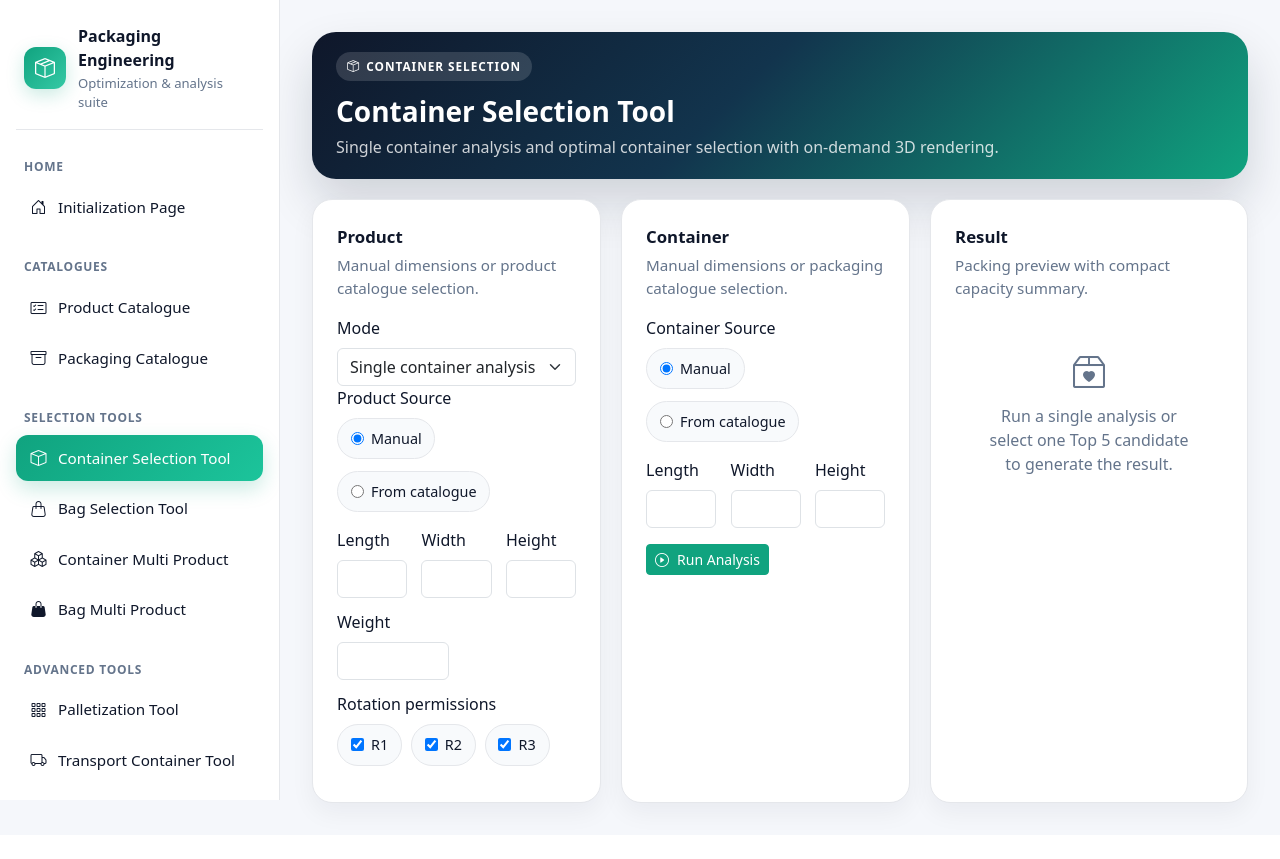
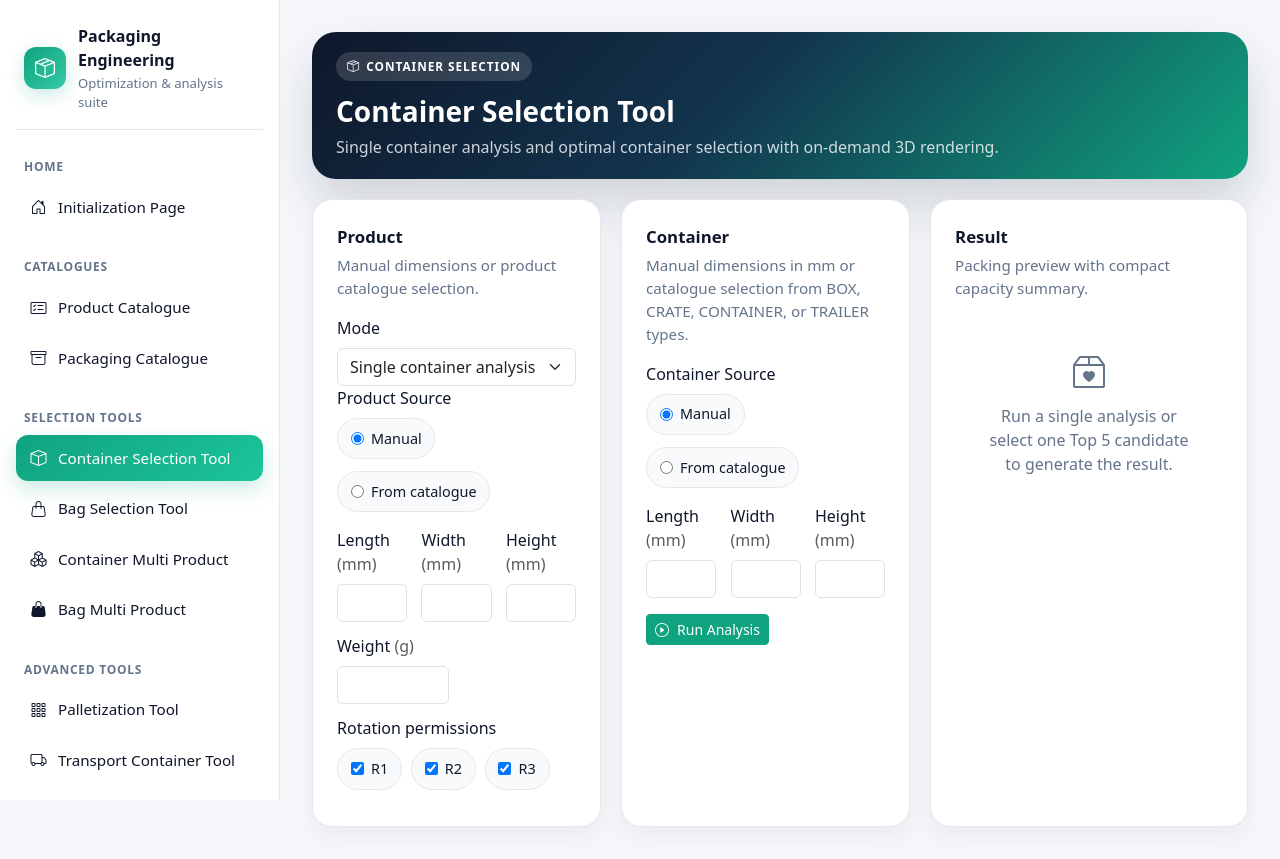
Before and after one commit to jarmirezciro/packaging-engineering, a Django app: page /container-selection/mode1/ in a window 1280 px wide. Before the commit the page ends 822 px from the top, so only its background shows below. Run offline with Django 4.2, Linux system fonts and the light colour scheme; data that the repository does not hold is empty; parts of the project's set-up code (start-up, migrations or seed data) failed here and were passed over.

Commit message:
Add units and filter container packaging types

```diff
--- a/packagingapp/templates/container_selection_tool/partials/_container_selection_container_section.html
+++ b/packagingapp/templates/container_selection_tool/partials/_container_selection_container_section.html
@@ -1,7 +1,7 @@
 <div class="app-card">
     <div class="app-card-body">
         <div class="app-section-title">Container</div>
-        <div class="app-section-subtitle">Manual dimensions or packaging catalogue selection.</div>
+        <div class="app-section-subtitle">Manual dimensions in mm or catalogue selection from BOX, CRATE, CONTAINER, or TRAILER types.</div>
 
         <div id="{% if mode == 'workflow' %}globalCatalogueChooser_{{ container_ui.prefix }}{% else %}globalCatalogueChooser{% endif %}" class="tool-field-group tool-tight-gap">
             <label class="form-label">Packaging Catalogue</label>
@@ -34,9 +34,9 @@
 
             <div id="{% if mode == 'workflow' %}manualContainerFields_{{ container_ui.prefix }}{% else %}manualContainerFields{% endif %}">
                 <div class="tool-compact-grid-three">
-                    <div class="tool-field-group mb-0"><label class="form-label">Length</label>{% if mode == "workflow" %}<input type="number" step="any" class="form-control" name="{{ container_ui.names.box_l }}" value="{{ container_values.box_l|default:'' }}">{% else %}{{ form.box_l }}{% endif %}</div>
-                    <div class="tool-field-group mb-0"><label class="form-label">Width</label>{% if mode == "workflow" %}<input type="number" step="any" class="form-control" name="{{ container_ui.names.box_w }}" value="{{ container_values.box_w|default:'' }}">{% else %}{{ form.box_w }}{% endif %}</div>
-                    <div class="tool-field-group mb-0"><label class="form-label">Height</label>{% if mode == "workflow" %}<input type="number" step="any" class="form-control" name="{{ container_ui.names.box_h }}" value="{{ container_values.box_h|default:'' }}">{% else %}{{ form.box_h }}{% endif %}</div>
+                    <div class="tool-field-group mb-0"><label class="form-label">Length <span class="text-muted">(mm)</span></label>{% if mode == "workflow" %}<input type="number" step="any" class="form-control" name="{{ container_ui.names.box_l }}" value="{{ container_values.box_l|default:'' }}">{% else %}{{ form.box_l }}{% endif %}</div>
+                    <div class="tool-field-group mb-0"><label class="form-label">Width <span class="text-muted">(mm)</span></label>{% if mode == "workflow" %}<input type="number" step="any" class="form-control" name="{{ container_ui.names.box_w }}" value="{{ container_values.box_w|default:'' }}">{% else %}{{ form.box_w }}{% endif %}</div>
+                    <div class="tool-field-group mb-0"><label class="form-label">Height <span class="text-muted">(mm)</span></label>{% if mode == "workflow" %}<input type="number" step="any" class="form-control" name="{{ container_ui.names.box_h }}" value="{{ container_values.box_h|default:'' }}">{% else %}{{ form.box_h }}{% endif %}</div>
                 </div>
             </div>
 
@@ -44,8 +44,8 @@
                 <div class="tool-summary-strip">
                     <div class="tool-summary-main"><strong>{{ selected_material.part_number }}</strong> — {{ selected_material.part_description }}</div>
                     <div class="tool-summary-meta">
-                        {{ selected_material.part_length }} × {{ selected_material.part_width }} × {{ selected_material.part_height }}
-                        {% if selected_material.part_weight %} | Wt: {{ selected_material.part_weight }}{% endif %}
+                        {{ selected_material.part_length }} × {{ selected_material.part_width }} × {{ selected_material.part_height }} mm
+                        {% if selected_material.part_weight %} | Wt: {{ selected_material.part_weight }} g{% endif %}
                         | {{ selected_material.packaging_type }}
                         | {{ selected_material.branding }}
                     </div>
--- a/packagingapp/templates/container_selection_tool/partials/_container_selection_packaging_catalogue_section.html
+++ b/packagingapp/templates/container_selection_tool/partials/_container_selection_packaging_catalogue_section.html
@@ -20,8 +20,8 @@
                         <th>Ext. L (mm)</th>
                         <th>Ext. W (mm)</th>
                         <th>Ext. H (mm)</th>
-                        <th>Weight (kg)</th>
-                        <th>Volume</th>
+                        <th>Weight (g)</th>
+                        <th>Volume (mm³)</th>
                     </tr>
                 </thead>
                 <tbody>
@@ -52,7 +52,7 @@
                         <td>{{ material.part_volume }}</td>
                     </tr>
                     {% empty %}
-                    <tr><td colspan="14" class="text-center text-muted">No packaging materials found.</td></tr>
+                    <tr><td colspan="14" class="text-center text-muted">No BOX, CRATE, CONTAINER, or TRAILER materials found in this catalogue.</td></tr>
                     {% endfor %}
                 </tbody>
             </table>
--- a/packagingapp/templates/container_selection_tool/partials/_container_selection_product_catalogue_section.html
+++ b/packagingapp/templates/container_selection_tool/partials/_container_selection_product_catalogue_section.html
@@ -18,9 +18,9 @@
                         <th>Rotation 1</th>
                         <th>Rotation 2</th>
                         <th>Rotation 3</th>
-                        <th>Weight (kg)</th>
+                        <th>Weight (g)</th>
                         <th>Desired Qty</th>
-                        <th>Volume</th>
+                        <th>Volume (mm³)</th>
                     </tr>
                 </thead>
                 <tbody>
--- a/packagingapp/templates/container_selection_tool/partials/_container_selection_product_section.html
+++ b/packagingapp/templates/container_selection_tool/partials/_container_selection_product_section.html
@@ -54,13 +54,13 @@
 
         <div id="{% if mode == 'workflow' %}manualProductFields_{{ container_ui.prefix }}{% else %}manualProductFields{% endif %}">
             <div class="tool-compact-grid-three">
-                <div class="tool-field-group mb-0"><label class="form-label">Length</label>{% if mode == "workflow" %}<input type="number" step="any" class="form-control" name="{{ container_ui.names.product_l }}" value="{{ container_values.product_l|default:'' }}">{% else %}{{ form.product_l }}{% endif %}</div>
-                <div class="tool-field-group mb-0"><label class="form-label">Width</label>{% if mode == "workflow" %}<input type="number" step="any" class="form-control" name="{{ container_ui.names.product_w }}" value="{{ container_values.product_w|default:'' }}">{% else %}{{ form.product_w }}{% endif %}</div>
-                <div class="tool-field-group mb-0"><label class="form-label">Height</label>{% if mode == "workflow" %}<input type="number" step="any" class="form-control" name="{{ container_ui.names.product_h }}" value="{{ container_values.product_h|default:'' }}">{% else %}{{ form.product_h }}{% endif %}</div>
+                <div class="tool-field-group mb-0"><label class="form-label">Length <span class="text-muted">(mm)</span></label>{% if mode == "workflow" %}<input type="number" step="any" class="form-control" name="{{ container_ui.names.product_l }}" value="{{ container_values.product_l|default:'' }}">{% else %}{{ form.product_l }}{% endif %}</div>
+                <div class="tool-field-group mb-0"><label class="form-label">Width <span class="text-muted">(mm)</span></label>{% if mode == "workflow" %}<input type="number" step="any" class="form-control" name="{{ container_ui.names.product_w }}" value="{{ container_values.product_w|default:'' }}">{% else %}{{ form.product_w }}{% endif %}</div>
+                <div class="tool-field-group mb-0"><label class="form-label">Height <span class="text-muted">(mm)</span></label>{% if mode == "workflow" %}<input type="number" step="any" class="form-control" name="{{ container_ui.names.product_h }}" value="{{ container_values.product_h|default:'' }}">{% else %}{{ form.product_h }}{% endif %}</div>
             </div>
 
             <div class="tool-compact-grid-two tool-tight-gap">
-                <div class="tool-field-group mb-0"><label class="form-label">Weight</label>{% if mode == "workflow" %}<input type="number" step="any" class="form-control" name="{{ container_ui.names.product_weight }}" value="{{ container_values.product_weight|default:'' }}">{% else %}{{ form.product_weight }}{% endif %}</div>
+                <div class="tool-field-group mb-0"><label class="form-label">Weight <span class="text-muted">(g)</span></label>{% if mode == "workflow" %}<input type="number" step="any" class="form-control" name="{{ container_ui.names.product_weight }}" value="{{ container_values.product_weight|default:'' }}">{% else %}{{ form.product_weight }}{% endif %}</div>
                 <div id="{% if mode == 'workflow' %}manualDesiredQtyWrap_{{ container_ui.prefix }}{% else %}manualDesiredQtyWrap{% endif %}" class="tool-field-group mb-0"><label class="form-label">Units needed</label>{% if mode == "workflow" %}<input type="number" step="1" min="1" class="form-control" name="{{ container_ui.names.desired_qty }}" value="{{ container_values.desired_qty|default:'1' }}">{% else %}{{ form.desired_qty }}{% endif %}</div>
             </div>
 
@@ -84,8 +84,8 @@
             <div class="tool-summary-strip">
                 <div class="tool-summary-main"><strong>{{ selected_product.product_id }}</strong>{% if selected_product.product_name %} — {{ selected_product.product_name }}{% endif %}</div>
                 <div class="tool-summary-meta">
-                    {{ selected_product.product_length }} × {{ selected_product.product_width }} × {{ selected_product.product_height }}
-                    {% if selected_product.weight %} | Wt: {{ selected_product.weight }}{% endif %}
+                    {{ selected_product.product_length }} × {{ selected_product.product_width }} × {{ selected_product.product_height }} mm
+                    {% if selected_product.weight %} | Wt: {{ selected_product.weight }} g{% endif %}
                     {% if current_mode == "optimal" %} | Qty: {{ selected_product.desired_qty }}{% endif %}
                 </div>
             </div>
--- a/packagingapp/templates/container_selection_tool/partials/_container_selection_top5_section.html
+++ b/packagingapp/templates/container_selection_tool/partials/_container_selection_top5_section.html
@@ -20,8 +20,8 @@
                         <th>Ext. L (mm)</th>
                         <th>Ext. W (mm)</th>
                         <th>Ext. H (mm)</th>
-                        <th>Weight (kg)</th>
-                        <th>Volume</th>
+                        <th>Weight (g)</th>
+                        <th>Volume (mm³)</th>
                         <th>Max Qty</th>
                         <th>Usage</th>
                     </tr>
--- a/packagingapp/tools/container/service.py
+++ b/packagingapp/tools/container/service.py
@@ -6,6 +6,11 @@ from ...models import PackagingCatalogue, PackagingMaterial, ProductCatalogue, P
 from ...utils.box_selection.engine import run_mode1_and_render, compute_max_quantity_only
 
 from .serializers import sanitize_container_config_for_session
+
+
+# Packaging types that behave like rectangular/cuboid containers in this module.
+# BAG is handled by Bag Selection; PALLET is handled by Palletization.
+CONTAINER_SELECTION_ALLOWED_PACKAGING_TYPES = ("BOX", "CRATE", "CONTAINER", "TRAILER")
 
 
 def get_packaging_catalogues(user=None):
@@ -32,8 +37,9 @@ def get_materials_for_catalogue(config):
         return PackagingMaterial.objects.none()
 
     return PackagingMaterial.objects.filter(
-        catalogue_id=catalogue_id
-    ).select_related("catalogue").order_by("part_number")
+        catalogue_id=catalogue_id,
+        packaging_type__in=CONTAINER_SELECTION_ALLOWED_PACKAGING_TYPES,
+    ).select_related("catalogue").order_by("packaging_type", "part_number")
 
 
 def get_selected_product(config):
@@ -52,7 +58,8 @@ def get_selected_material(config):
         return None
 
     return PackagingMaterial.objects.filter(
-        id=container_id
+        id=container_id,
+        packaging_type__in=CONTAINER_SELECTION_ALLOWED_PACKAGING_TYPES,
     ).select_related("catalogue").first()
 
 
```
Also changed, not shown: packagingapp/tools/container/presenter.py (+7 -7 lines).
